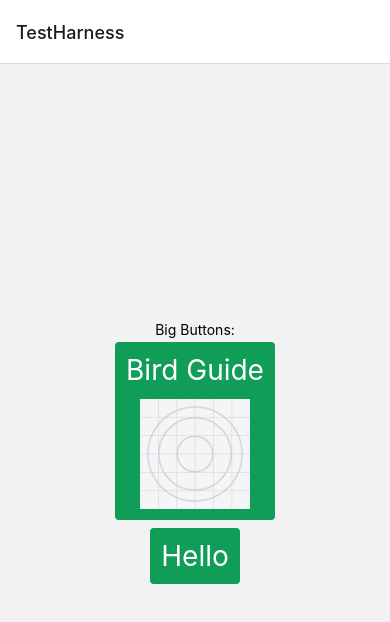
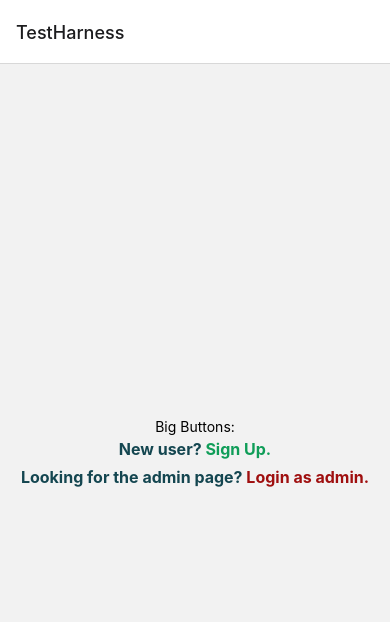
Before and after one commit to Platymek/HumanComputerInteraction-HiFi-Prototype, a React Native app: screen /TestHarness in a window 390 px wide. Shown: the top 622 px of the page. Built offline with nearby package versions, Linux system fonts and the light colour scheme.

Commit message:
HyperLinkText created, new colour added. README updated with documentation. Need to update all others to allow alt colours after merge.

```diff
--- a/App.js
+++ b/App.js
@@ -4,7 +4,7 @@ import { NavigationContainer } from '@react-navigation/native';
 import { createNativeStackNavigator } from '@react-navigation/native-stack';
 
 import colors from './Colors'
-import BigButton from './pages/templates/components/BigButton'
+import HyperLinkText from './pages/templates/components/HyperLinkText'
 
 function TestHarness({ navigation, route }) {
 
@@ -22,11 +22,11 @@ function TestHarness({ navigation, route }) {
 
             <Text>Big Buttons:</Text>
 
-            <BigButton
+            <HyperLinkText
 
                 colors={colors}
-                title="Bird Guide"
-                source={require("./assets/icon.png")}
+                text="New user? "
+                link="Sign Up."
 
                 onPress={() => {
 
@@ -34,10 +34,12 @@ function TestHarness({ navigation, route }) {
                 }}
             />
 
-            <BigButton
+            <HyperLinkText
 
                 colors={colors}
-                title="Hello"
+                text="Looking for the admin page? "
+                link="Login as admin."
+                alt={true}
 
                 onPress={() => {
 
--- a/Colors.js
+++ b/Colors.js
@@ -1,11 +1,23 @@
 
 const colors = [
 
+    // light green (certain highlights)
     "#b4e150",
+
+    // white
     "#fff",
+
+    // dark green (text)
     "#144650",
+
+    // medium green (buttons)
     "#0F9D58",
+
+    // grey (backdrops)
     "#A6A6A6",
+
+    // red (admin colour)
+    "#9F0F0F",
 ]
 
 export default colors
--- /dev/null
+++ b/pages/templates/components/HyperLinkText.js
@@ -0,0 +1,65 @@
+import { Pressable } from 'react-native';
+import { Text, View, Button, StyleSheet, Image } from 'react-native';
+
+/*
+    - HyperLinkText Component -
+
+    props:
+    - colors: color palette of page
+    - text: text in big button
+    - link: hyperlink text
+    - (optional) alt: boolean, colour as red instead of green
+*/
+
+export default function HyperLinkText(props) {
+
+    return (
+
+        <View style={{
+
+            padding: 4,
+            flexDirection: 'row',
+            flexWrap: 'wrap',
+        }}>
+            <Text
+
+                style={{
+
+                    color: props.colors[2],
+                    fontWeight: 'bold',
+                    fontSize: 16,
+                }}
+            >
+                {props.text}
+            </Text>
+
+            <Pressable
+
+                onPress={props.onPress}
+                unstable_pressDelay={1}
+
+                style={({ pressed }) => [{
+
+                    color: props.colors[0],
+                    borderRadius: 4,
+                    alignItems: 'center',
+                }]}
+            >
+                <Text
+
+                    style={{
+
+                        fontSize: 16,
+                        fontWeight: 'bold',
+
+                        color: props.alt == true
+                            ? props.colors[5]
+                            : props.colors[3],
+                    }}
+                >
+                    {props.link}
+                </Text>
+            </Pressable>
+        </View>
+    );
+}
```
Also changed, not shown: 1 other file (tests, documents, lock files or other folders).
